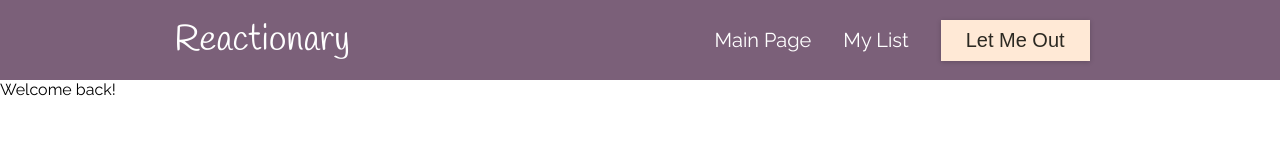
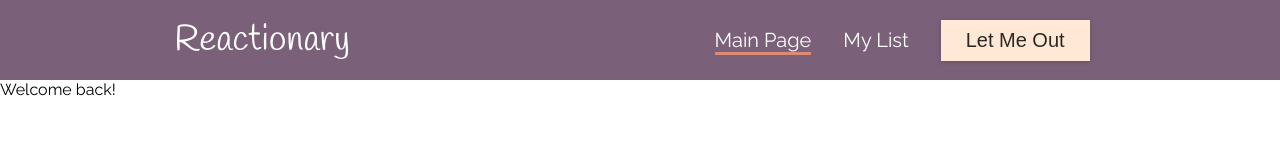
Before and after one commit to katerinagutich/reactionary, a React (Create React App) app: page /reactionary in a window 1280 px wide. Shown: the top 160 px of the page. Built offline with nearby package versions, Linux system fonts and the light colour scheme; a web font is replaced by a local one.

Commit message:
UPDATE: add NavLinks to Header component, add styling for active NavLinks

```diff
--- a/src/components/Header.js
+++ b/src/components/Header.js
@@ -1,4 +1,5 @@
 import { useDispatch, useSelector } from 'react-redux'
+import { Link, NavLink } from 'react-router-dom'
 
 import { authActions } from '../store/auth-slice'
 import Button from './UI/Button'
@@ -14,17 +15,21 @@ const Header = () => {
 
   return (
     <header className={styles.header}>
-      <a href="/" className={styles.logo}>
+      <Link to="/reactionary" className={styles.logo}>
         Reactionary
-      </a>
+      </Link>
       {isAuth && (
         <nav>
           <ul>
             <li>
-              <a href="/">Main Page</a>
+              <NavLink to="/reactionary" activeClassName={styles.active}>
+                Main Page
+              </NavLink>
             </li>
             <li>
-              <a href="/">My List</a>
+              <NavLink to="/word-list" activeClassName={styles.active}>
+                My List
+              </NavLink>
             </li>
             <li>
               <Button name="Let Me Out" type="button" onClick={logoutHandler} />
--- a/src/components/Header.module.css
+++ b/src/components/Header.module.css
@@ -36,6 +36,8 @@
 }
 
 .header nav a:hover,
-.header nav a:active {
+.header nav a:active,
+.active {
     border-bottom: 3px solid #de8971;
+    color: #ffe9d6;
 }
```
